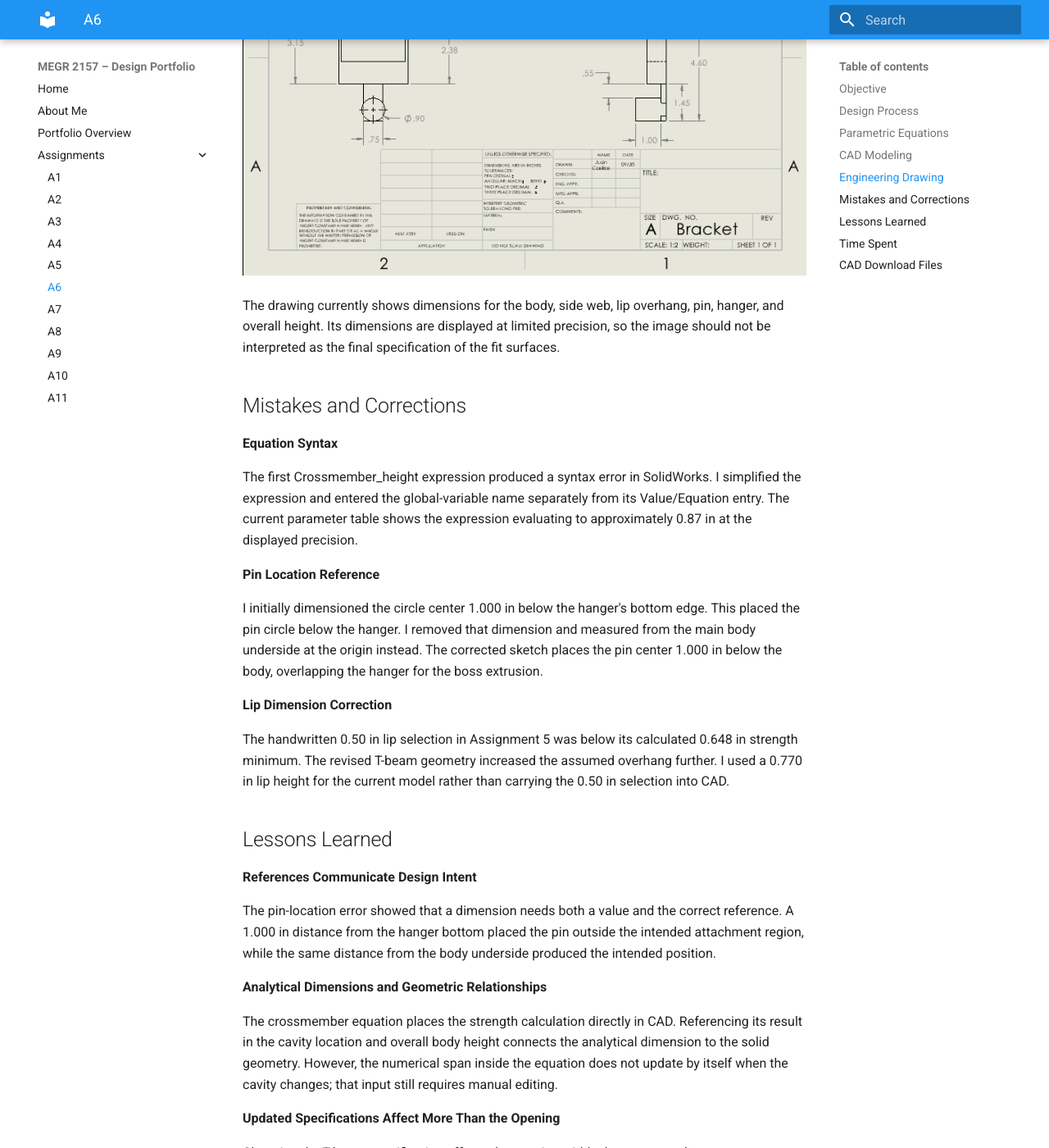
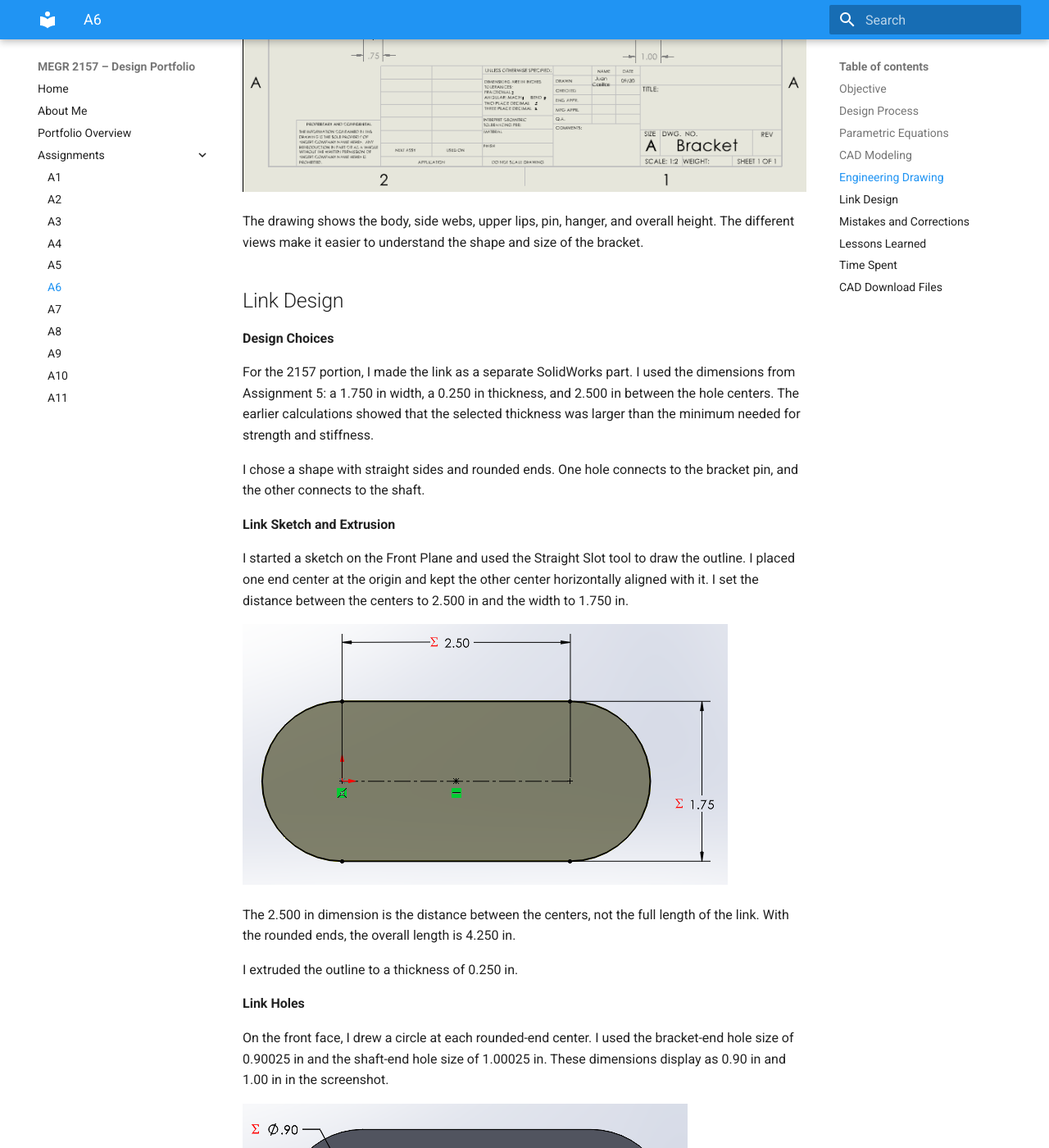
Before and after one commit to jcasillaspad/MEGR2157-Portfolio, an MkDocs documentation site: the page built from docs/assignments/A06/index.md, in a window 1280 px wide and 1400 px high, scrolled down 7861 px. Shown: the whole window at 82% size. Built offline with MkDocs 1.6.1 and Material for MkDocs 9.7.7, drawn with Linux system fonts in a browser that asks for light colours; some of the changed text lies outside the part shown.

Commit message:
Add Assignment 6 link documentation and CAD downloads

```diff
--- a/docs/assignments/A06/index.md
+++ b/docs/assignments/A06/index.md
@@ -2,7 +2,7 @@
 
 ## Objective
 
-The objective of this assignment is to turn the bracket design from [Assignment 5](../A05/index.md) into a parametric solid model and a multiview engineering drawing in SolidWorks. The bracket fits over a rigid T-shaped beam and supports the polyester strap through a cylindrical pin. This page documents the bracket modeling process and the current drawing. The separate link will be documented later.
+The objective of this assignment is to turn the bracket design from [Assignment 5](../A05/index.md) into a parametric solid model and a multiview engineering drawing in SolidWorks. The bracket fits over a rigid T-shaped beam and supports the polyester strap through a cylindrical pin. This page documents how I made the bracket and the separate link, along with the drawings for both parts.
 
 ## Design Process
 
@@ -10,7 +10,7 @@ The objective of this assignment is to turn the bracket design from [Assignment
 
 I carried forward the 700 lbf load on each strap side, giving a total load of 1,400 lbf, and the selected 6061-T6 aluminum from Assignment 5. The preliminary analysis used a safety factor of 4, a yield strength of 40,000 psi, an elastic modulus of 10,000,000 psi, and a 0.005 in deflection limit for each feature.
 
-The revised T-beam specification gives a = 0.498 in, b = 0.9992 in, and c = 1.499 in. For the symmetric cross-section, the nominal overall beam width is a + 2b = 2.4964 in. I used a 0.5020 in top slot, a 2.5024 in lower cavity width, and a 1.5050 in cavity height as preliminary opening dimensions. These model dimensions provide nominal clearance, but the three sliding-fit tolerances still need to be finalized on the drawing.
+The revised T-beam specification gives a = 0.498 in, b = 0.9992 in, and c = 1.499 in. For the symmetric cross-section, the nominal overall beam width is a + 2b = 2.4964 in. I used a 0.5020 in top slot, a 2.5024 in lower opening width, and a 1.5050 in opening height for the bracket.
 
 ## Parametric Equations
 
@@ -32,7 +32,7 @@ The equation evaluates to approximately 0.8736 in and controls the material belo
 
 The original 2.50 in span in Assignment 5 gave a strength minimum of approximately 0.837 in. With the revised 2.6024 in span, the minimum increases to approximately 0.8536 in before the design allowance.
 
-The expression currently contains the load and span as numerical constants. If the cavity width or web thickness changes, the 2.6024 in span must be updated manually in this expression. The sketches that reference Crossmember_height are set up to follow its result; a separate before-and-after rebuild test has not yet been documented.
+The load and span are entered directly in the equation. If I change the opening width or side-web thickness, I need to update the span in the equation. The sketches that use Crossmember_height follow the result.
 
 ## CAD Modeling
 
@@ -80,7 +80,7 @@ I extruded the pin toward the front by Pin_free_length + Hanger_thickness = 1.20
 
 **Bracket Model**
 
-The current solid model includes the T opening, lower crossmember, side webs, upper lips, rear hanger, and cylindrical pin.
+The finished bracket model includes the T opening, lower crossmember, side webs, upper lips, rear hanger, and cylindrical pin.
 
 ![Isometric bracket solid model](bracketmodel.png)
 
@@ -88,17 +88,55 @@ The current solid model includes the T opening, lower crossmember, side webs, up
 
 **Multiview Layout**
 
-I created a drawing with a front view, a top view above it, a right-side view to its right, and an isometric view for orientation. This arrangement follows a third-angle projection layout. The current sheet uses a 1:2 scale and identifies the part as Bracket.
+I created a drawing with a front view, a top view above it, a right-side view to its right, and an isometric view for orientation. This arrangement follows a third-angle projection layout. The drawing sheet uses a 1:2 scale and identifies the part as Bracket.
 
-![Current bracket engineering drawing](bracketdrawing.png)
+![Bracket engineering drawing](bracketdrawing.png)
 
-The drawing currently shows dimensions for the body, side web, lip overhang, pin, hanger, and overall height. Its dimensions are displayed at limited precision, so the image should not be interpreted as the final specification of the fit surfaces.
+The drawing shows the body, side webs, upper lips, pin, hanger, and overall height. The different views make it easier to understand the shape and size of the bracket.
+
+## Link Design
+
+**Design Choices**
+
+For the 2157 portion, I made the link as a separate SolidWorks part. I used the dimensions from Assignment 5: a 1.750 in width, a 0.250 in thickness, and 2.500 in between the hole centers. The earlier calculations showed that the selected thickness was larger than the minimum needed for strength and stiffness.
+
+I chose a shape with straight sides and rounded ends. One hole connects to the bracket pin, and the other connects to the shaft.
+
+**Link Sketch and Extrusion**
+
+I started a sketch on the Front Plane and used the Straight Slot tool to draw the outline. I placed one end center at the origin and kept the other center horizontally aligned with it. I set the distance between the centers to 2.500 in and the width to 1.750 in.
+
+![Link outline sketch](linksketch.png)
+
+The 2.500 in dimension is the distance between the centers, not the full length of the link. With the rounded ends, the overall length is 4.250 in.
+
+I extruded the outline to a thickness of 0.250 in.
+
+**Link Holes**
+
+On the front face, I drew a circle at each rounded-end center. I used the bracket-end hole size of 0.90025 in and the shaft-end hole size of 1.00025 in. These dimensions display as 0.90 in and 1.00 in in the screenshot.
+
+![Link hole dimensions](linkholes.png)
+
+I cut both circles through the full thickness of the link.
+
+**Finished Link Model**
+
+The finished link has two holes, rounded ends, and a flat body. I kept it in its own part file so the bracket and link can be downloaded separately.
+
+![Finished link model](linkmodel.png)
+
+**Link Drawing**
+
+I made a drawing with front, top, right-side, and isometric views. The top view is above the front view, and the right-side view is to its right. The drawing shows the width, overall length, thickness, hole sizes, rounded ends, and distance between the holes. The sheet uses a 1:1 scale.
+
+![Link engineering drawing](linkdrawing.png)
 
 ## Mistakes and Corrections
 
 **Equation Syntax**
 
-The first Crossmember_height expression produced a syntax error in SolidWorks. I simplified the expression and entered the global-variable name separately from its Value/Equation entry. The current parameter table shows the expression evaluating to approximately 0.87 in at the displayed precision.
+The first Crossmember_height expression produced a syntax error in SolidWorks. I simplified the expression and entered the global-variable name separately from its Value/Equation entry. The parameter table shows the expression evaluating to approximately 0.87 in at the displayed precision.
 
 **Pin Location Reference**
 
@@ -106,7 +144,7 @@ I initially dimensioned the circle center 1.000 in below the hanger's bottom edg
 
 **Lip Dimension Correction**
 
-The handwritten 0.50 in lip selection in Assignment 5 was below its calculated 0.648 in strength minimum. The revised T-beam geometry increased the assumed overhang further. I used a 0.770 in lip height for the current model rather than carrying the 0.50 in selection into CAD.
+The handwritten 0.50 in lip selection in Assignment 5 was below its calculated 0.648 in strength minimum. The revised T-beam geometry increased the assumed overhang further. I used a 0.770 in lip height for the bracket model rather than carrying the 0.50 in selection into CAD.
 
 ## Lessons Learned
 
@@ -122,14 +160,24 @@ The crossmember equation places the strength calculation directly in CAD. Refere
 
 Changing the T-beam specification affects the opening width, the crossmember support span, and the upper-lip overhang. These changes can alter the required structural dimensions, so replacing only the opening dimensions would leave parts of the earlier analysis out of date.
 
-**Model Precision and Drawing Precision**
+**Link Hole Placement**
 
-The parameter table and sketches round displayed values. A displayed diameter of 0.90 in does not communicate the pin's 0.8993–0.8997 in fit limits. The drawing must specify those limits explicitly. Applying an unnecessarily tight tolerance to a non-critical exterior feature can increase machining and inspection effort without improving the bracket's function.
+Placing each hole at the center of its rounded end made the link easier to sketch and dimension. I also learned to distinguish the 2.500 in distance between hole centers from the 4.250 in overall length.
+
+**Showing the Parts in a Drawing**
+
+The front view shows the hole locations and outline, while the side and top views show the thickness. The isometric view helps connect these flat views to the shape of the finished part.
 
 ## Time Spent
 
-I have spent approximately **3 hours** on the bracket modeling and drawing so far. This is the current total, not the final start-to-finish time for Assignment 6.
+I spent approximately 4 hours on the bracket and link models and their drawings. The bracket took about 3 hours, and the link added another hour.
 
 ## CAD Download Files
 
-The native bracket part, drawing, and drawing PDF have not yet been uploaded to this assignment page. Download links will be added when those files are available. The screenshot above documents the current drawing; it does not replace a downloadable CAD file or the required final PDF.
+[Click to download **Bracket SolidWorks Part**](Bracket.SLDPRT)
+
+[Click to download **Bracket SolidWorks Drawing**](Bracket.SLDDRW)
+
+[Click to download **Link SolidWorks Part**](Link.SLDPRT)
+
+[Click to download **Link SolidWorks Drawing**](Link.SLDDRW)
```
Also changed, not shown: docs/assignments/A06/linkdrawing.png (added), docs/assignments/A06/linkholes.png (added), docs/assignments/A06/linkmodel.png (added), docs/assignments/A06/linksketch.png (added), 4 other files.
